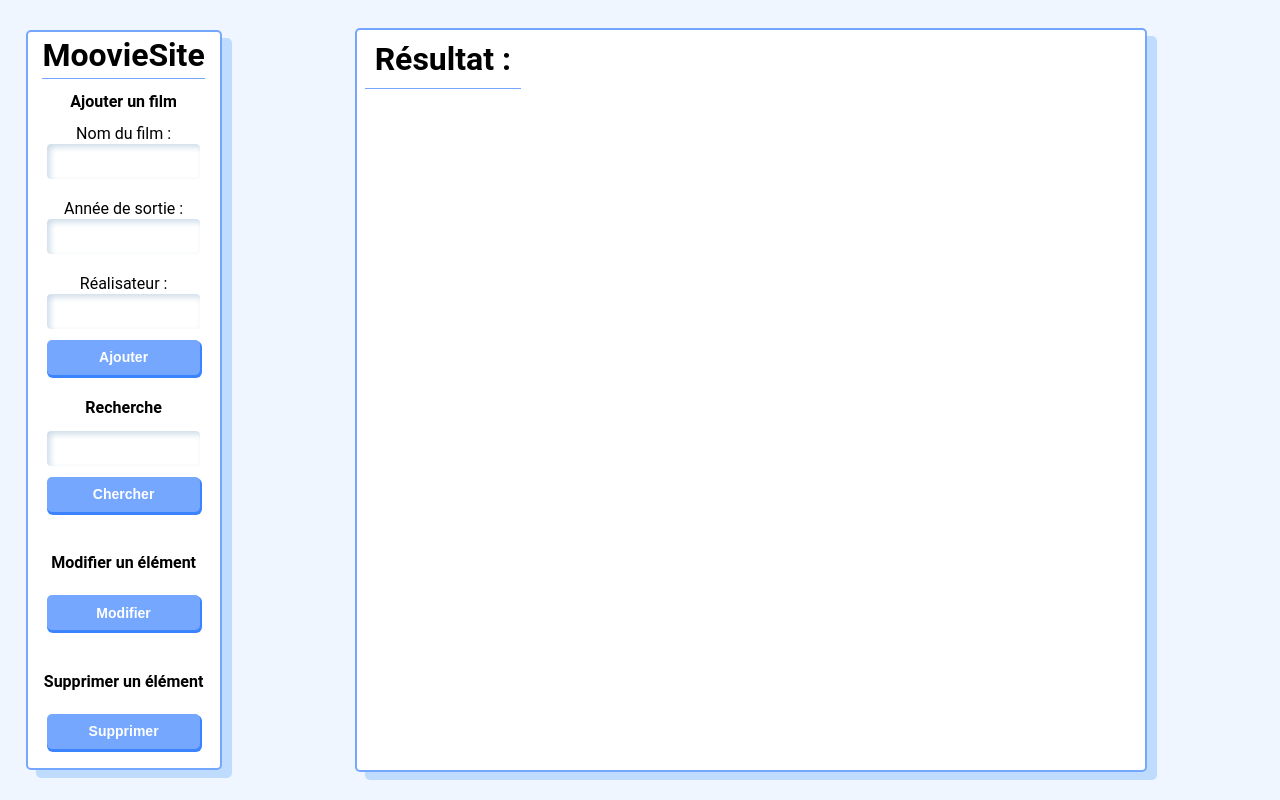
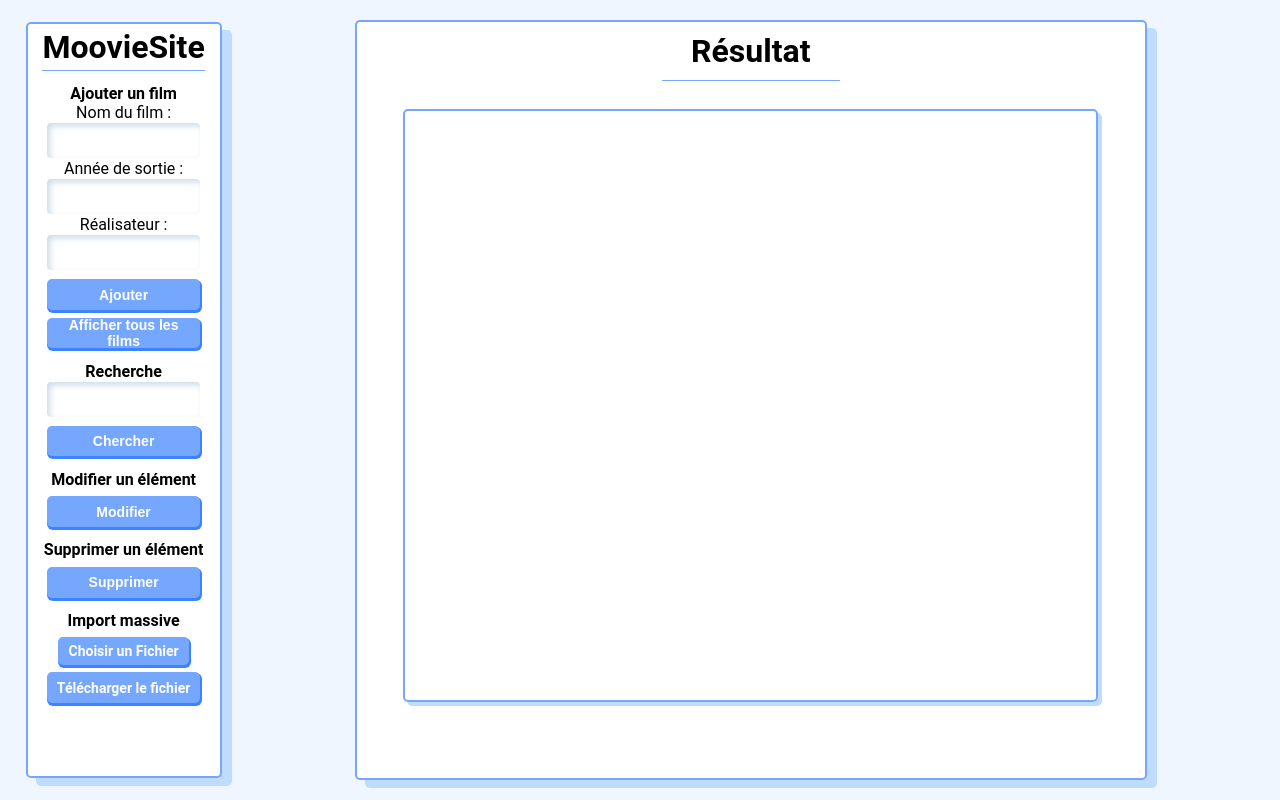
Before and after one commit to EvanGulmez/Elasticsearch, a website: page public/index.html in a window 1280 px wide. Drawn offline with Linux system fonts and the light colour scheme.

Commit message:
Importation et Téléchargment de fichier

```diff
--- a/public/Script.js
+++ b/public/Script.js
@@ -1,10 +1,27 @@
 var modalMod = document.getElementById("modalMod");
-var btnMod = document.getElementById("openModalBtnMod");
-var spanMod = document.getElementsByClassName("close")[0];
+
 
 var modalDel = document.getElementById("modalDel");
-var btnDel = document.getElementById("openModalBtn");
-var spanDel = document.getElementsByClassName("close")[0];
+
+const handleFile = async () => {
+  var input = document.querySelector('input[type="file"]');
+
+  var data = new FormData();
+  data.append("file", input.files[0]);
+
+  console.log("Envoi des données en cours...");
+  try {
+    const response = await fetch("/submitFile", {
+      method: "POST",
+      body: data,
+    });
+    const result = await response.text();
+    alert(result);
+  }
+  catch (error) {
+    alert("Erreur lors de l'envoi des données");
+  }
+}
 
 const getAllTitles = async (type) => {
   try {
@@ -159,6 +176,57 @@ window.onclick = function (event) {
     modalDel.style.display = "none";
   }
 };
+
+const handleGetAll = async () => {
+  try{
+    const response = await fetch("/getAllTitles");
+    const result = await response.json();
+    document.getElementById("listFilms").innerHTML = "";
+    for (let i = 0; i < result.length; i++) {
+      const film = result[i]._source;
+      const id = result[i]._id;
+      if (
+        film.title != undefined &&
+        film.director != undefined &&
+        film.year != undefined &&
+        film.title != "" &&
+        film.director != "" &&
+        film.year != ""
+      ){
+        const title = film.title;
+        const director = film.director;
+        const year = film.year;
+        var e = document.createElement("div");
+
+        var titleElement = document.createElement("p");
+      titleElement.textContent = "Nom du film : " + title;
+      titleElement.style.fontWeight = "500";
+      titleElement.style.fontSize = "20px";
+      titleElement.style.marginBottom = "5px";
+      e.appendChild(titleElement);
+
+      var yearElement = document.createElement("p");
+      yearElement.textContent = "Année de sortie : " + year;
+      yearElement.style.fontWeight = "500";
+      yearElement.style.fontSize = "20px";
+      yearElement.style.marginBottom = "5px";
+      e.appendChild(yearElement);
+
+      var directorElement = document.createElement("p");
+      directorElement.textContent = "Réalisateur : " + director;
+      directorElement.style.fontWeight = "500";
+      directorElement.style.fontSize = "20px";
+      directorElement.style.marginBottom = "30px";
+      e.appendChild(directorElement);
+
+      document.getElementById("listFilms").appendChild(e);
+      }
+    }
+  }catch(error){
+    alert("Erreur lors de l'envoi des données");
+  }
+}
+
 const handleSearch = async () => {
   const search = document.getElementById("search").value;
   const data = { search };
--- a/public/index.html
+++ b/public/index.html
@@ -12,34 +12,50 @@
       <div class="forms">
         <h1>MoovieSite</h1>
 
-         <h2>Ajouter un film</h2>
+        <h2>Ajouter un film</h2>
         <label for="title">Nom du film : </label>
         <input type="text" name="title" id="title" />
-        <br />
         <label for="year">Année de sortie : </label>
         <input type="number" min="1800" name="year" id="year" />
-        <br />
         <label for="director">Réalisateur : </label>
         <input type="text" name="director" id="director" />
         <button onclick="handleSubmit()">Ajouter</button>
+        <button onclick="handleGetAll()">Afficher tous les films</button>
         <h2>Recherche</h2>
         <input type="text" id="search" />
         <button onclick="handleSearch()">Chercher</button>
-        <br />
         <h2>Modifier un élément</h2>
         <button id="openModalBtnMod" onclick="handleModalModOpen();">
           Modifier
         </button>
-        <br />
         <h2>Supprimer un élément</h2>
         <button id="openModalBtnDel" onclick="handleModalDelOpen();">
           Supprimer
         </button>
+
+        <h2>Import massive</h2>
+
+        <div class="file-upload">
+          <div class="file-select">
+            <div class="file-select-button" id="fileName">
+              Choisir un Fichier
+            </div>
+
+            <input type="file" class="file" onchange="handleFile();" />
+
+          </div>
+
+        </div>
+        <div id="Dl-Btn">
+          <a href='/uploads/Template.xlsx' download="Template.xlsx" id="DlTemplate">Télécharger le fichier</a>
+      </div>
       </div>
     </div>
     <div id="resultat">
-      <h1>Résultat :</h1>
-      <div id="listFilms"></div>
+      <h1>Résultat</h1>
+      <div id="display-result">
+        <div id="listFilms"></div>
+      </div>
     </div>
 
     <div id="modalMod" class="modal">
@@ -58,5 +74,5 @@
       </div>
     </div>
   </body>
-  <script src="Script.js"></script>
+  <script src="./Script.js"></script>
 </html>
--- a/public/style.css
+++ b/public/style.css
@@ -25,6 +25,7 @@ h2 {
   font-size: 1em;
   font-weight: 600;
   text-align: center;
+  margin-bottom: 0px;
 }
 h1 {
   padding: 2% 0;
@@ -46,7 +47,9 @@ hr {
 .main-block {
   position: relative;
   width: 15%;
-  height: 92%;
+  min-width: 12em;
+  height: 94%;
+
   /* padding: 0.2%; */
   border-radius: 5px;
   border: solid 2px #75a7ff;
@@ -76,23 +79,35 @@ hr {
   /* justify-content: center;  */
   margin: auto;
   width: 60%;
-  height: 90%;
+  height: 92%;
   padding: 10px;
   border-radius: 5px;
   border: solid 2px #75a7ff;
   background: #ffffff;
   box-shadow: 10px 8px 0px rgb(191 219 254);
-  overflow: auto;
 }
 
 #resultat h1 {
   position: absolute;
   top: 0;
-  left: 1%;
-  width: auto;
+  left: auto;
+  width: 20%;
   height: auto;
   margin: 0;
   padding: 10px;
+}
+
+#display-result {
+  border-radius: 5px;
+  border: solid 2px #75a7ff;
+  width: 90%;
+  height: 80%;
+  margin-top: 10%;
+  display: flex;
+  justify-content: center;
+  /* align-items: center; */
+  overflow: auto;
+  box-shadow: 4px 4px 0px rgb(191 219 254);
 }
 
 input[type="text"],
@@ -100,7 +115,7 @@ select,
 textarea,
 input[type="number"] {
   width: 80%;
-  height: 35px;
+  height: 2.2em;
   border-radius: 5px;
   border: solid 1px rgba(255, 255, 255, 0.5);
   box-shadow: 1px 2px 5px rgba(0, 0, 0, 0.09);
@@ -116,10 +131,40 @@ input[type="number"] {
   text-align: center;
 }
 
-button {
+
+
+ .file-upload .file-select .file-select-button {
+  display: flex;
+  text-align: center;
+  justify-content: center;
+  align-items: center;
+  padding: 0 10px;
+  font-size: 14px;
+  font-weight: 600;
+  height: 2em;
+  margin-top: 5%;
+  background: #75a7ff;
+  color: #fff;
+  box-shadow: 1px 2px 0px 1px #3b83ff;
+  border-radius: 5px;
+}
+
+.file-upload .file-select input[type="file"] {
+  z-index: 100;
+  cursor: pointer;
+  position: absolute;
+  height: 100%;
+  width: 100%;
+  top: 0;
+  left: 0;
+  opacity: 0;
+  filter: alpha(opacity=0);
+}
+
+button, #Dl-Btn {
   width: 80%;
-  height: 35px;
-  margin: 5% auto;
+  height: 2.2em;
+  margin-top: 4%;
   border-radius: 5px;
   border: none;
   background: #75a7ff;
@@ -135,6 +180,12 @@ button {
   align-items: center;
 }
 
+#Dl-Btn a{
+  text-decoration: none;
+  color: #fff;
+}
+
+
 button:hover {
   background: #75a7ff;
 }
@@ -149,7 +200,6 @@ button:hover {
   height: 100%;
   overflow: auto;
   background-color: rgba(0, 0, 0, 0.4);
-
 }
 
 .modal-content {
```
Also changed, not shown: index.js (+49 -0 lines), package.json (+4 -10 lines), 4 other files.
